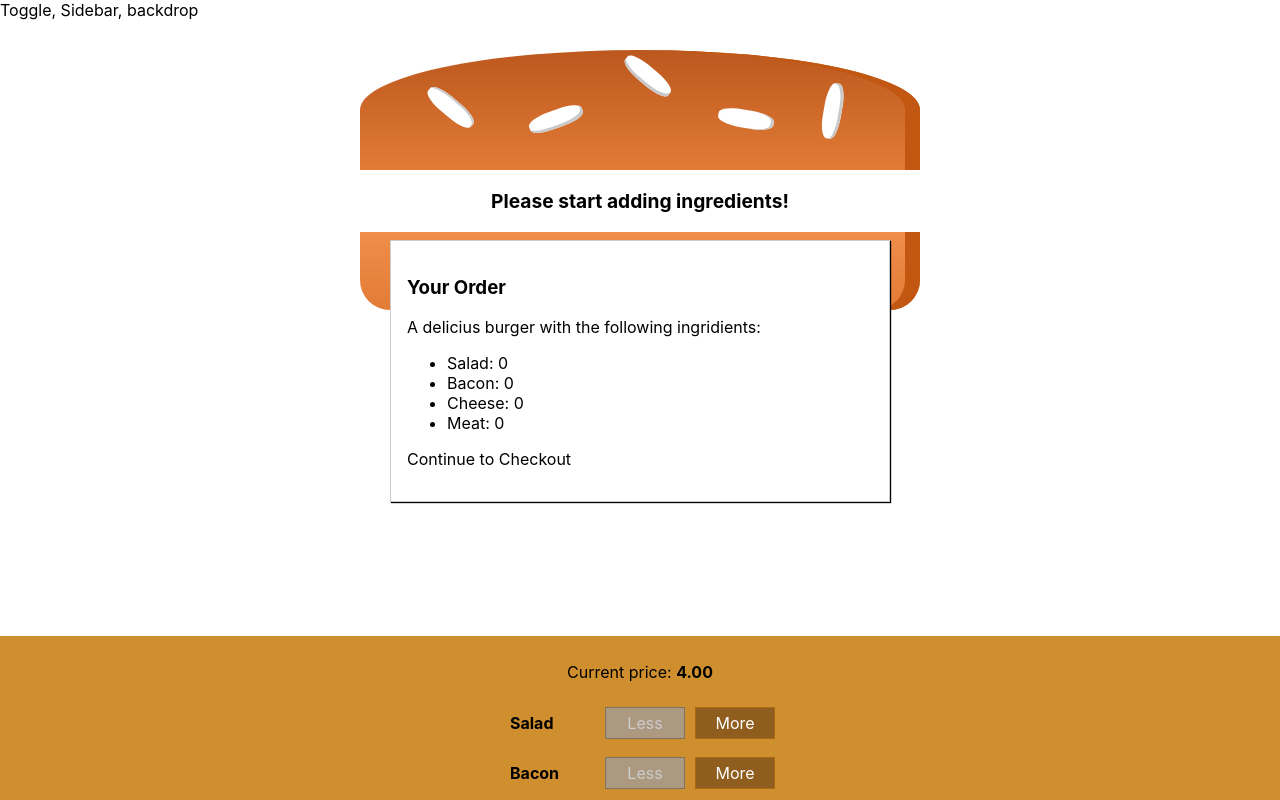
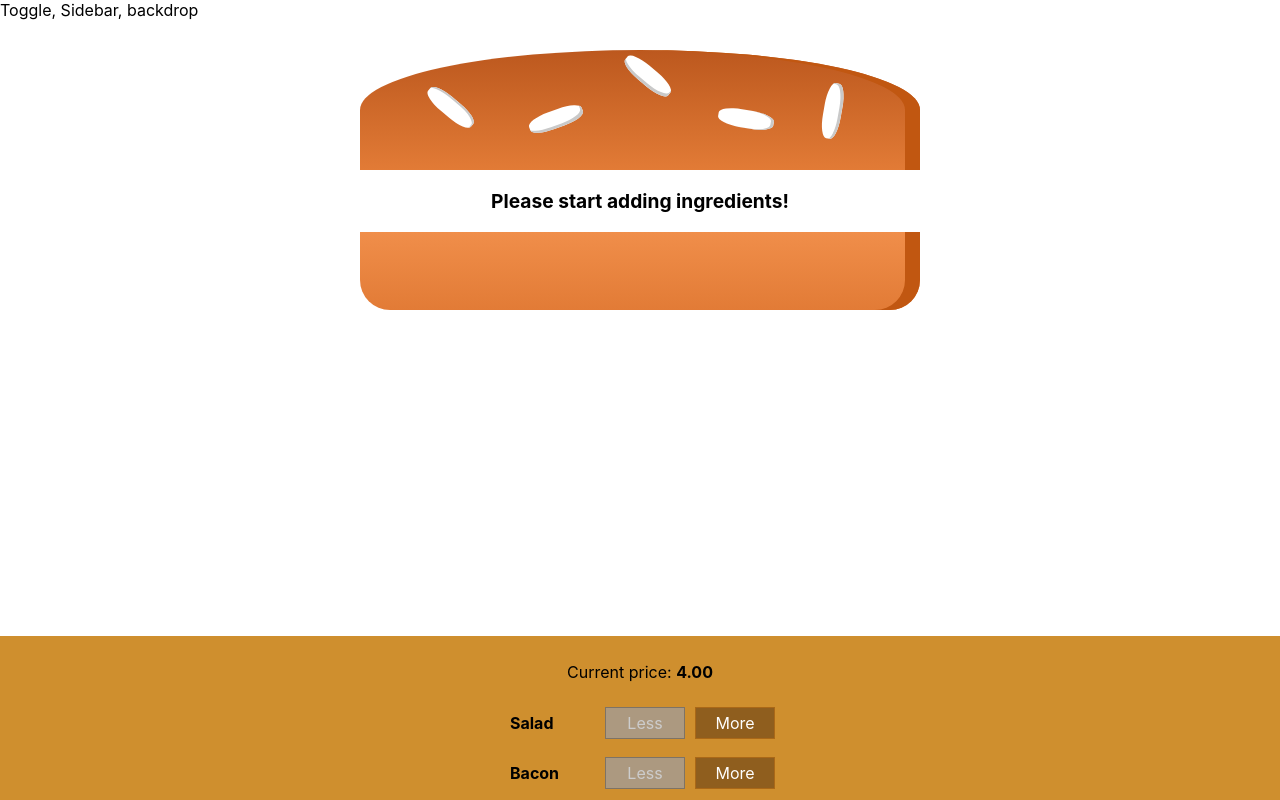
Before and after one commit to aronbergman/burger-builder, a React (Create React App) app: page / in a window 1280 px wide. Shown: the top 800 px of the page. Built offline with nearby package versions, Linux system fonts and the light colour scheme.

Commit message:
Showing & Hiding the Modal (with Animation!)

```diff
--- a/src/components/Burger/BuildControls/BuildControls.jsx
+++ b/src/components/Burger/BuildControls/BuildControls.jsx
@@ -26,7 +26,8 @@
                 ))}
             <button
                 disabled={!props.purchasable}
-                className={classes.OrderButton}>
+                className={classes.OrderButton}
+                onClick={props.ordered}>
                 ORDER NOW
             </button>
         </div>
--- a/src/components/UI/Modal/Modal.jsx
+++ b/src/components/UI/Modal/Modal.jsx
@@ -2,7 +2,12 @@
 import classes from './Modal.module.scss'
 
 const modal = props => (
-    <div className={classes.Modal}>
+    <div className={classes.Modal}
+         style={{
+             transform: props.show ? 'translateY(0)' : 'translateY(-100vh)',
+             opacity: props.show ? '1' : '0'
+         }}
+    >
         {props.children}
     </div>
 );
--- a/src/containers/BurgerBuilder/BurgerBuilder.jsx
+++ b/src/containers/BurgerBuilder/BurgerBuilder.jsx
@@ -26,7 +26,8 @@
             meat: 0
         },
         totalPrice: 4,
-        purchaseble: false
+        purchaseble: false,
+        purchasing: false
     };
 
     updatePurchaseState(ingridients) {
@@ -70,6 +71,10 @@
         this.updatePurchaseState(updatedIngredients);
     };
 
+    purchaseHandler = () => {
+        this.setState({purchasing: true});
+    };
+
     render() {
         const disabledInfo = {
             ...this.state.ingridients
@@ -81,7 +86,7 @@
 
         return (
             <Aux>
-                <Modal>
+                <Modal show={this.state.purchasing}>
                     <OrderSummary ingridients={this.state.ingridients}/>
                 </Modal>
                 <Burger ingridients={this.state.ingridients}/>
@@ -91,6 +96,7 @@
                     disabled={disabledInfo}
                     purchasable={this.state.purchaseble}
                     price={this.state.totalPrice}
+                    ordered={this.purchaseHandler}
                 />
             </Aux>
         );
```
